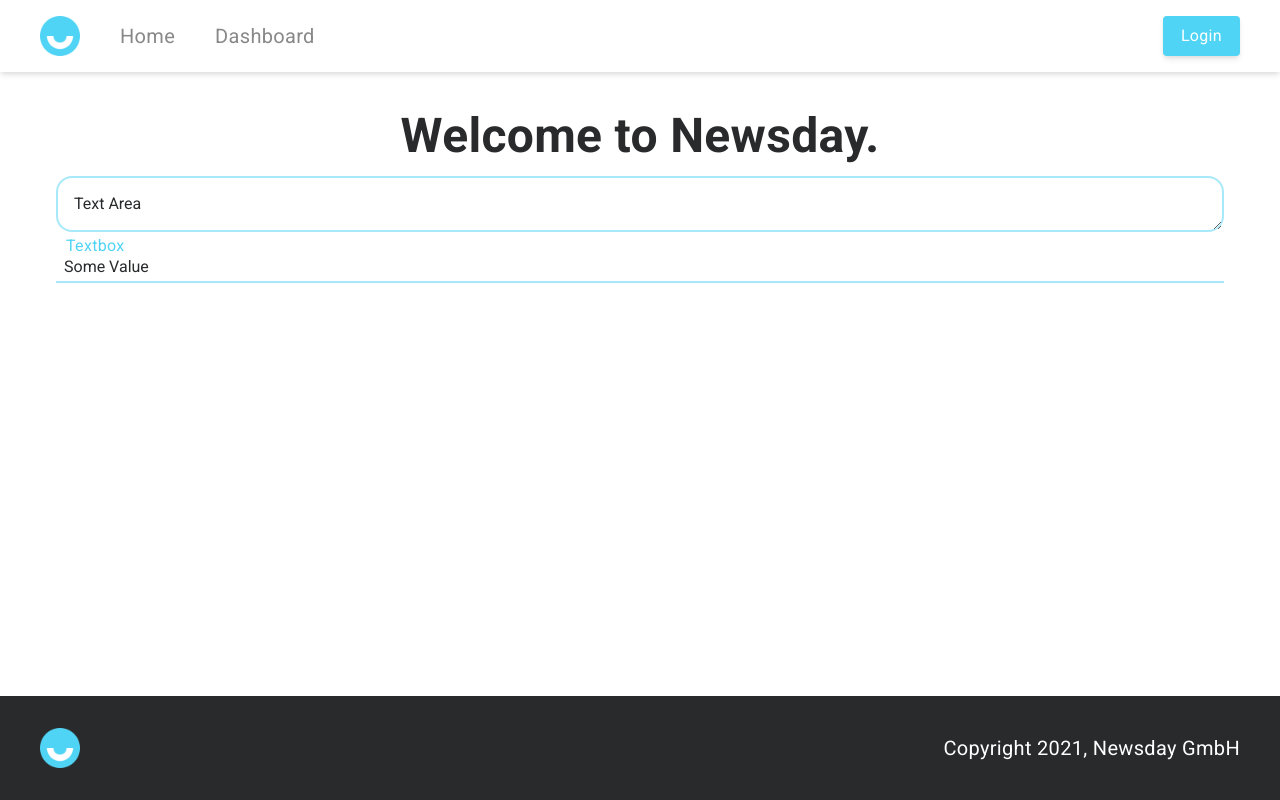
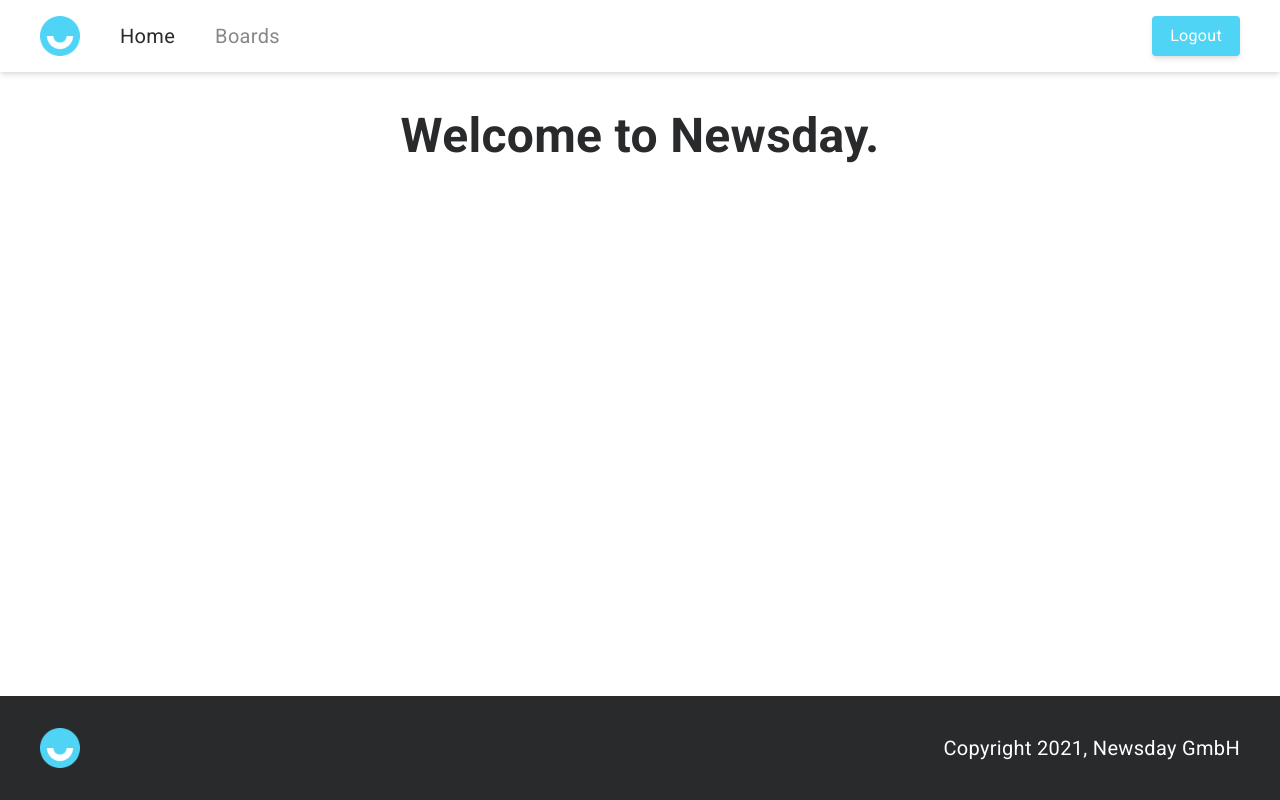
Before and after one commit to ankushdhiman/news-day, a React app: page / in a window 1280 px wide. Built offline with nearby package versions, Linux system fonts and the light colour scheme; sample sign-in values are in the browser's storage.

Commit message:
Logout Page

```diff
--- a/src/App.tsx
+++ b/src/App.tsx
@@ -1,19 +1,35 @@
 import { BrowserRouter, Route, Switch } from 'react-router-dom';
 import HomePage from './pages/home';
 import LoginPage from './pages/login';
+import LogoutPage from './pages/logout';
+import BoardsPage from './pages/boards';
+import BoardsOverviewPage from './pages/board-overview';
 import Authorize from './components/Authorize';
 
 export default function App() {
   return (
     <BrowserRouter>
       <Switch>
+        <Route path='/board/:boardId'>
+          <Authorize>
+            <BoardsOverviewPage/>
+          </Authorize>
+        </Route>
+        <Route path='/news/:newsId'>
+          <Authorize>
+            <BoardsPage/>
+          </Authorize>
+        </Route>
+        <Route path='/boards'>
+          <Authorize>
+            <BoardsPage/>
+          </Authorize>
+        </Route>
         <Route path='/login'>
           <LoginPage/>
         </Route>
-        <Route path='/dashboard'>
-          <Authorize>
-            <HomePage/>
-          </Authorize>
+        <Route path='/logout'>
+          <LogoutPage/>
         </Route>
         <Route path={['/', '/home']}>
           <HomePage/>
--- a/src/components/header/index.tsx
+++ b/src/components/header/index.tsx
@@ -1,19 +1,33 @@
+import { useContext } from 'react';
+import { useLocation } from 'react-router-dom';
+
 import Brand from '../../assets/brand.png';
+
 import NavLink from '../../atoms/nav-link';
 import LinkButton from '../../atoms/link-button';
 
+import ApplicationContext from '../../ApplicationContext';
+
 export default function Header() {
+  const { isLoggedIn } = useContext(ApplicationContext);
+  const { pathname } = useLocation();
   return (
     <header className='w-full flex items-center h-9 px-2 shadow-md' data-testid='header'>
       <div className='container flex items-center justify-between'>
         <div className='flex items-center'>
           <img className='h-5 w-5 mr-5' src={Brand} alt='logo'/>
           <nav className='text-white text-lg leading-[1.2]'>
-            <NavLink label='Home' url='/home' className='mr-5'/>
-            <NavLink label='Dashboard' url='/dashboard'/>
+            <NavLink label='Home' url='/home' className={`mr-5 ${pathname === '/home' || pathname === '/' ? 'active' : ''}`}/>
+            <NavLink label='Boards' url='/boards' className={`${pathname === '/boards' ? 'active' : ''}`}/>
           </nav>
         </div>
-        <LinkButton label='Login' className='secondary-button' url='/login'/>
+        {
+          isLoggedIn() ? (
+            <LinkButton label='Logout' className='secondary-button' url='/logout'/>
+          ) : (
+            <LinkButton label='Login' className='secondary-button' url='/login'/>
+          )
+        }
       </div>
     </header>
   );
--- a/src/pages/home/index.tsx
+++ b/src/pages/home/index.tsx
@@ -1,6 +1,4 @@
 import MainTemplate from '../../templates/main';
-import TextArea from '../../atoms/text-area';
-import TextInput from '../../atoms/text-input';
 
 export default function Home() {
   return (
@@ -8,10 +6,6 @@ export default function Home() {
       <h1 className='text-5xl font-bold text-center'>
         Welcome to Newsday.
       </h1>
-      <div className='p-2'>
-        <TextArea value='Text Area' placeholder='Text Area'/>
-        <TextInput label='Textbox' value='Some Value'/>
-      </div>
     </MainTemplate>
   );
 }
--- /dev/null
+++ b/src/pages/logout/index.tsx
@@ -0,0 +1,33 @@
+import { useHistory } from 'react-router-dom';
+
+import MainTemplate from '../../templates/main';
+import Button from '../../atoms/button';
+
+import { useAppDispatch } from '../../redux/hooks';
+import { clearUser } from '../../redux/reducers/user';
+
+export default function Login() {
+  const history = useHistory();
+  const dispatch = useAppDispatch();
+
+  function handleCancel() {
+    history.goBack();
+  }
+  function handleLogout() {
+    dispatch(clearUser());
+    sessionStorage.removeItem('isLoggedIn');
+    history.replace('/home');
+  }
+
+  return (
+    <MainTemplate>
+      <h1 className='text-5xl font-bold text-center'>
+        Are you sure?
+      </h1>
+      <div className='flex items-center justify-center mt-5'>
+        <Button label='Cancel' className='primary-button mr-5' onClick={handleCancel}/>
+        <Button label='Logout' className='primary-button' onClick={handleLogout}/>
+      </div>
+    </MainTemplate>
+  );
+}
--- a/src/redux/reducers/user.ts
+++ b/src/redux/reducers/user.ts
@@ -17,8 +17,14 @@ const summarySlice = createSlice({
         ...action.payload,
       };
     },
+    clearUser() {
+      return {
+        username: '',
+        email: '',
+      };
+    },
   },
 });
 
-export const { addUserInfo } = summarySlice.actions;
+export const { addUserInfo, clearUser } = summarySlice.actions;
 export default summarySlice.reducer;
```
